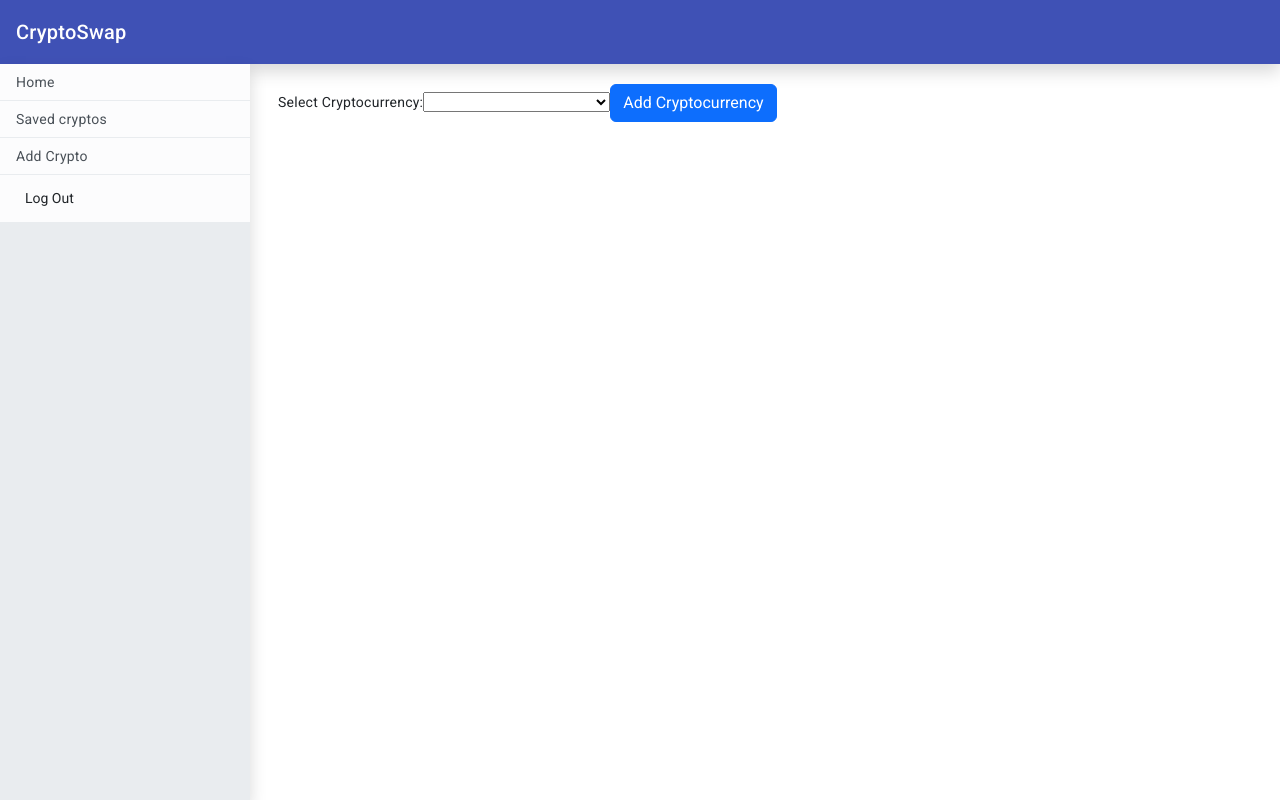
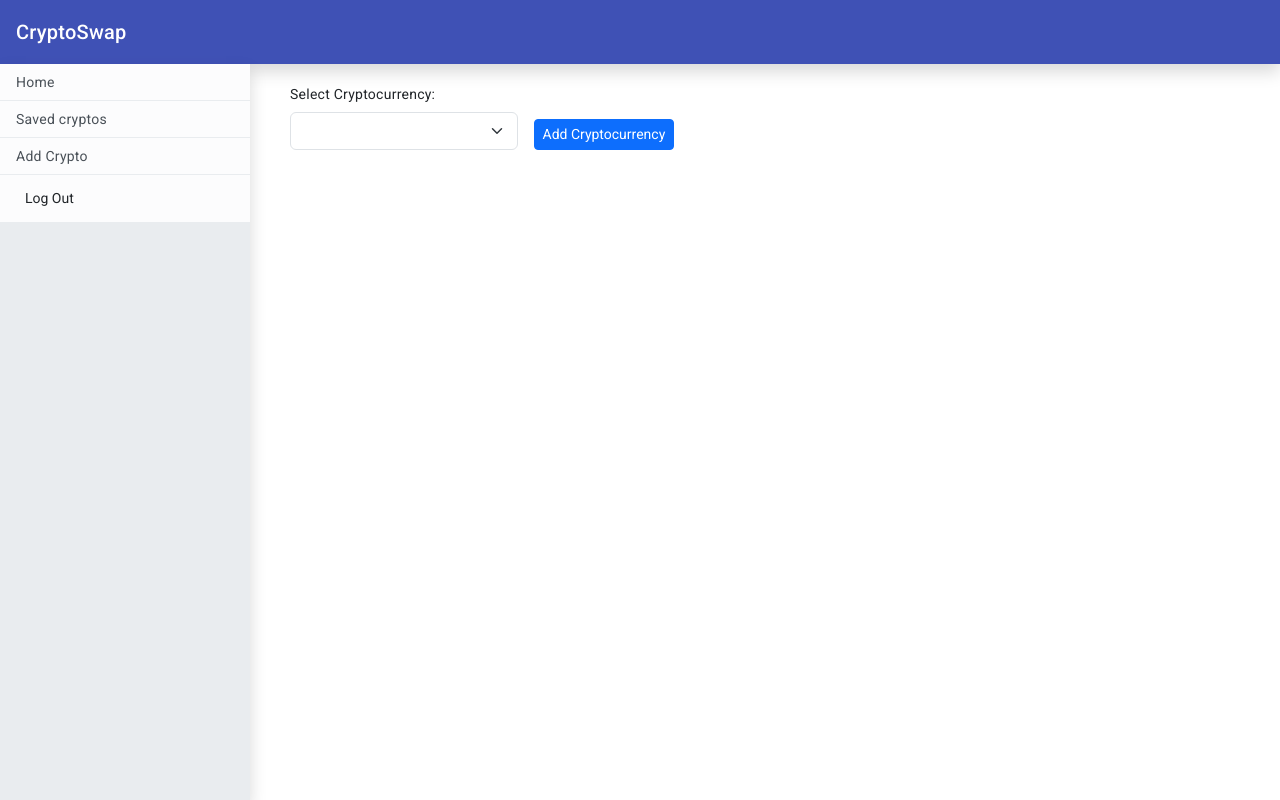
Before and after one commit to bernadettmarsalik/cryptocurrency-app-angular, an Angular app: page /dashboard/add-crypto in a window 1280 px wide. Built offline with nearby package versions, Linux system fonts and the light colour scheme.

Commit message:
popularcoins

```diff
--- a/src/app/components/dashboard/add-crypto/add-crypto.component.html
+++ b/src/app/components/dashboard/add-crypto/add-crypto.component.html
@@ -1,8 +1,21 @@
-<form [formGroup]="addCryptoForm" (ngSubmit)="onSubmit()">
-  <label for="symbolId">Select Cryptocurrency:</label>
-  <select formControlName="symbolId" id="symbolId">
-    <option>BINANCE_SPOT_ETH_BTC</option>
-  </select>
-
-  <button type="submit" class="btn btn-primary">Add Cryptocurrency</button>
-</form>
+<div class="container">
+  <form
+    [formGroup]="addCryptoForm"
+    (ngSubmit)="onSubmit()"
+    class="row g-3 align-items-end"
+  >
+    <div class="col-md-3">
+      <label class="form-label" for="symbolId">Select Cryptocurrency:</label>
+      <select class="form-select" formControlName="symbolId" id="symbolId">
+        <option *ngFor="let coin of popularCoins; let i = index" [value]="coin">
+          {{ popularCoinsFullName[i] }} - {{ coin }}
+        </option>
+      </select>
+    </div>
+    <div class="col-md-3">
+      <button type="submit" class="btn btn-sm btn-primary">
+        Add Cryptocurrency
+      </button>
+    </div>
+  </form>
+</div>
--- a/src/app/components/dashboard/add-crypto/add-crypto.component.ts
+++ b/src/app/components/dashboard/add-crypto/add-crypto.component.ts
@@ -1,7 +1,14 @@
+import {
+  popularCoins,
+  popularCoinsFullName,
+} from './../../../../assets/popularCoins';
 import { Component, OnInit } from '@angular/core';
 import { FormControl, FormGroup, Validators } from '@angular/forms';
 import { AuthService } from '../../../services/auth.service';
 import { SignUp } from '../../../models/SignUp.model';
+import { SymbolMetadataModel } from '../../../models/SymbolMetadata.model';
+import { Observable } from 'rxjs';
+import { CryptoService } from '../../../services/crypto.service';
 
 @Component({
   selector: 'app-add-crypto',
@@ -13,10 +20,18 @@ export class AddCryptoComponent implements OnInit {
   userWallet: string[] = [];
   signUpObj: SignUp = { email: '', username: '', password: '', wallet: [] };
   loggedUser?: any;
+  symbols$: Observable<SymbolMetadataModel[]> = new Observable();
+  popularCoins: string[] = popularCoins;
+  popularCoinsFullName: string[] = popularCoinsFullName;
 
-  constructor(private authService: AuthService) {}
+  constructor(
+    private authService: AuthService,
+    private cryptoService: CryptoService
+  ) {}
 
   ngOnInit(): void {
+    this.symbols$ = this.cryptoService.getAllSymbols();
+
     this.addCryptoForm = new FormGroup({
       symbolId: new FormControl('', [Validators.required]),
     });
--- a/src/app/components/dashboard/tabs/tabs.component.ts
+++ b/src/app/components/dashboard/tabs/tabs.component.ts
@@ -66,10 +66,16 @@ export class TabsComponent implements OnInit, OnDestroy {
   }
 
   getUserSymbols() {
-    this.cryptoService.getUserSymbols().subscribe({
+    this.user = this.authService.getLoggedUser();
+
+    if (this.user && this.user.wallet.length > 0) {
+      this.wallet = this.user.wallet;
+      const userSymbols = this.wallet.join('_');
+
+      this.cryptoService.getUserSymbols(userSymbols).subscribe({
         next: (symbols: SymbolMetadataModel[]) => {
           this.symbols = symbols;
-        console.log('symbols:' + symbols);
+          console.log('symbols:', symbols);
         },
         error: (err) => {
           console.log(err);
@@ -79,6 +85,7 @@ export class TabsComponent implements OnInit, OnDestroy {
         },
       });
     }
+  }
 
   ngOnDestroy(): void {
     this.subCrypto?.unsubscribe();
--- a/src/app/services/crypto.service.ts
+++ b/src/app/services/crypto.service.ts
@@ -7,6 +7,7 @@ import {
   SymbolMetadataModel,
   USD_ASSET_ID,
 } from '../models/SymbolMetadata.model';
+import { popularCoins } from '../../assets/popularCoins';
 
 @Injectable({
   providedIn: 'root',
@@ -53,7 +54,6 @@ export class CryptoService {
     const oneWeekAgoTime = oneWeekAgo.toISOString();
 
     const url = `${this.API_URL}/ohlcv/${symbol_id}/history?period_id=7DAY&time_start=${oneWeekAgoTime}&time_end=${currentTime}`;
-    // const url = `${this.API_URL}/ohlcv/${symbol_id}/history?period_id=7DAY&time_start=2024-01-01T00:00:00`;
     console.log('Request URL:', url);
     const headers = new HttpHeaders({
       'X-CoinAPI-Key': this.API_KEY,
@@ -74,10 +74,22 @@ export class CryptoService {
     return forkJoin(observables);
   }
 
-  getUserSymbols(): Observable<SymbolMetadataModel[]> {
+  getUserSymbols(userSymbols: string): Observable<SymbolMetadataModel[]> {
+    const filterSymbolId = 'COINBASE_SPOT';
+
+    const url = `https://rest.coinapi.io/v1/symbols?filter_symbol_id=${filterSymbolId}&filter_exchange_id=${userSymbols}&filter_asset_id=USD`;
+    // const url = `${this.API_URL}/symbols?filter_symbol_id=COINBASE_SPOT&filter_asset_id=USD`;
+
+    const headers = new HttpHeaders({
+      'X-CoinAPI-Key': this.API_KEY,
+    });
+
+    return this.http.get<SymbolMetadataModel[]>(url, { headers });
+  }
+
+  getAllSymbols(): Observable<SymbolMetadataModel[]> {
     // A túl sok kérés miatt és 429 status miatt limitálni kellett a lekérhető adatok számát 20-ra
-    const popularCoins =
-      'BTC_ETH_BNB_XRP_SOL_ADA_AVAX_LUNA_DOT_LTC_DOGE_UNI_USDC_MATIC_ALGO_BCH_ATOM_XTZ_ICP_FIL_AAVE';
+
     const filterSymbolId = 'COINBASE_SPOT';
 
     const url = `https://rest.coinapi.io/v1/symbols?filter_symbol_id=${filterSymbolId}&filter_exchange_id=${popularCoins}&filter_asset_id=USD`;
@@ -89,14 +101,4 @@ export class CryptoService {
 
     return this.http.get<SymbolMetadataModel[]>(url, { headers });
   }
-
-  getAllSymbols(): Observable<SymbolMetadataModel[]> {
-    const url = `${this.API_URL}/symbols?filter_symbol_id=COINBASE_SPOT&filter_asset_id=USD`;
-
-    const headers = new HttpHeaders({
-      'X-CoinAPI-Key': this.API_KEY,
-    });
-
-    return this.http.get<SymbolMetadataModel[]>(url, { headers });
-  }
 }
--- /dev/null
+++ b/src/assets/popularCoins.ts
@@ -0,0 +1,47 @@
+export const popularCoins: string[] = [
+  'BTC',
+  'ETH',
+  'BNB',
+  'XRP',
+  'SOL',
+  'ADA',
+  'AVAX',
+  'LUNA',
+  'DOT',
+  'LTC',
+  'DOGE',
+  'UNI',
+  'USDC',
+  'MATIC',
+  'ALGO',
+  'BCH',
+  'ATOM',
+  'XTZ',
+  'ICP',
+  'FIL',
+  'AAVE',
+];
+
+export const popularCoinsFullName: string[] = [
+  'Bitcoin',
+  'Ethereum',
+  'Binance Coin',
+  'XRP',
+  'Solana',
+  'Cardano',
+  'Avalanche',
+  'Terra',
+  'Polkadot',
+  'Litecoin',
+  'Dogecoin',
+  'Uniswap',
+  'USD Coin',
+  'Polygon',
+  'Algorand',
+  'Bitcoin Cash',
+  'Cosmos',
+  'Tezos',
+  'Internet Computer',
+  'Filecoin',
+  'Aave',
+];
```
Lines whose indentation alone changed are shown as unchanged.
